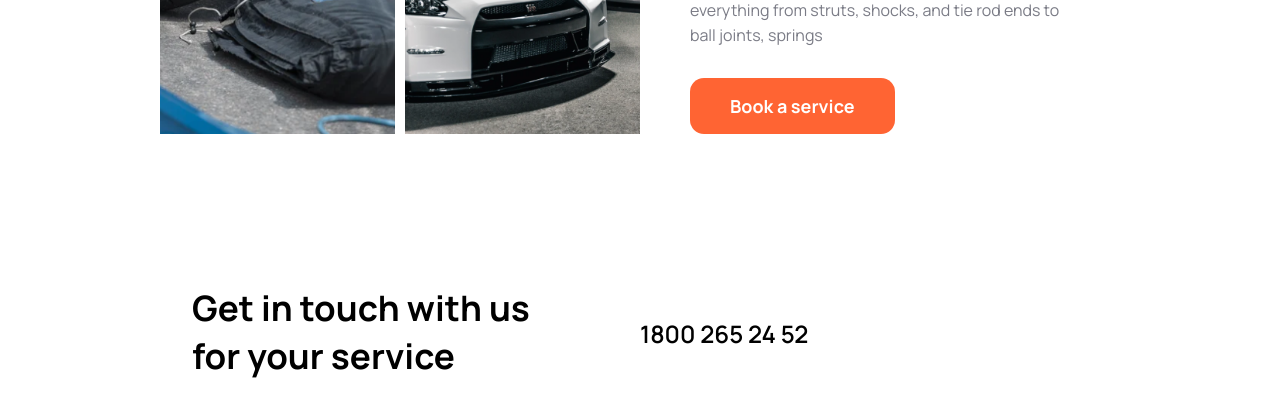
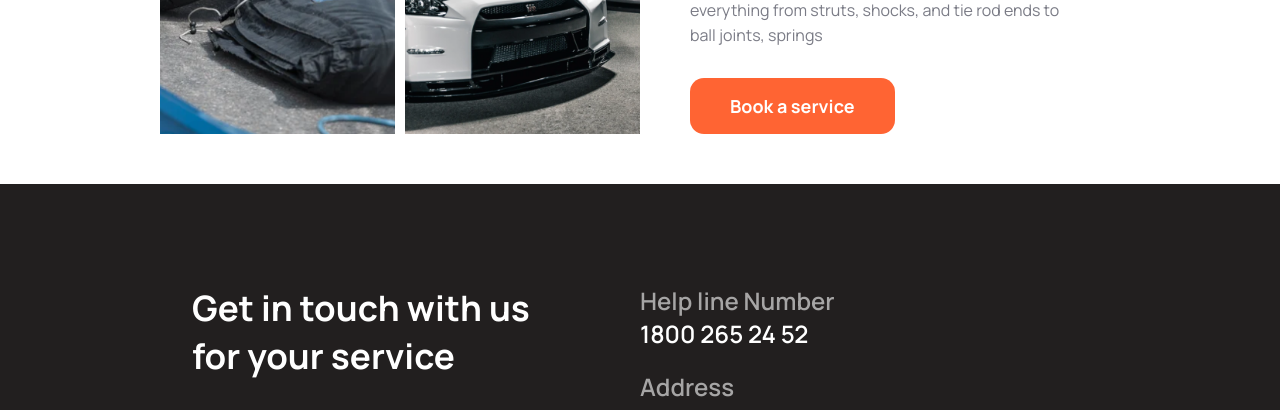
Before and after one commit to Demandtech/finsweeter, a plain HTML site: page service.html in a window 1280 px wide. Shown: the part 2112-2522 px from the top of the page. Drawn offline with Linux system fonts and the light colour scheme.

Commit message:
Update service.css

```diff
--- a/css/service.css
+++ b/css/service.css
@@ -266,7 +266,7 @@ background-color: #FF6433;
 }
 /*How styling ends here */
 
-#footer{
+#footer-section{
   background-color: #1e1b1b;
   color: white;
   opacity: 0.98;
```
